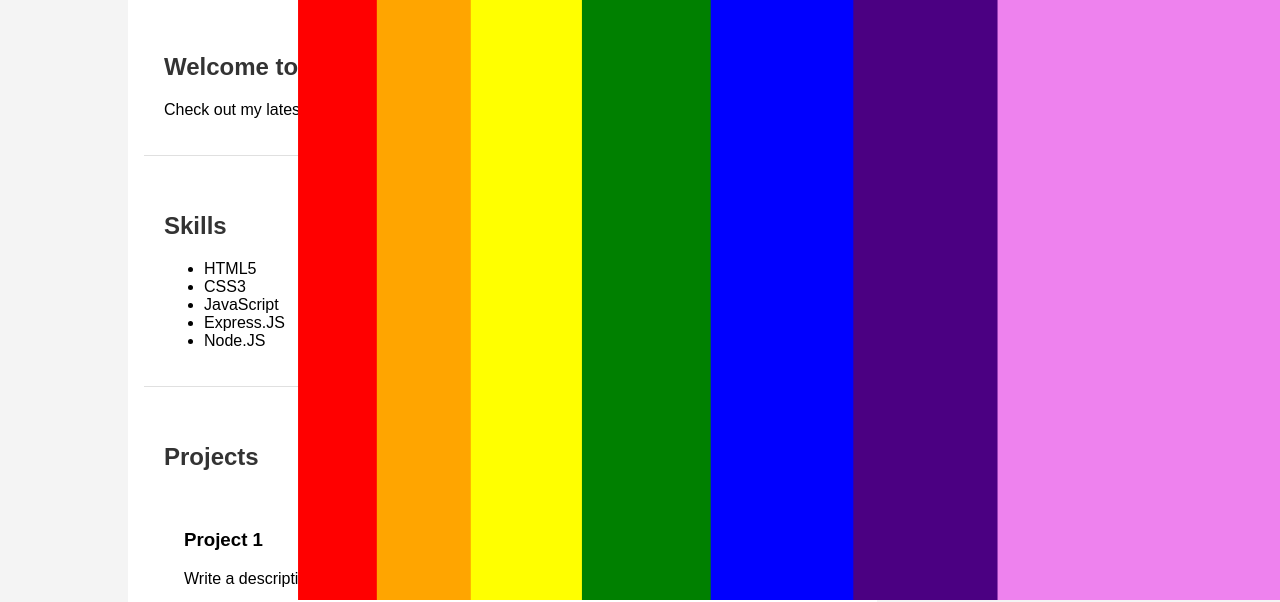
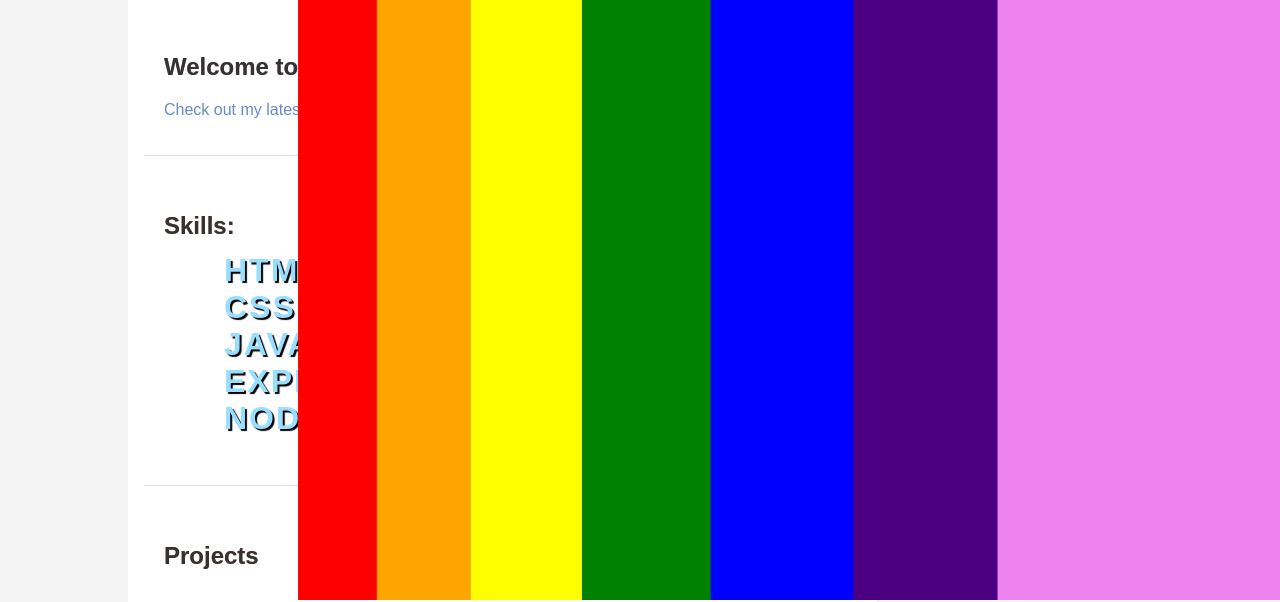
Before and after one commit to Cossy179/Portfolio, a plain HTML site: page index.html in a window 1280 px wide. Shown: the part 200-802 px from the top of the page. Drawn offline with Linux system fonts and the light colour scheme.

Commit message:
Refactor skills section styling and add animations

```diff
--- a/index.html
+++ b/index.html
@@ -27,14 +27,14 @@
         </section>
 
         <section id="skills">
-            <h2>Skills</h2>
-            <ul>
+            <h2>Skills:</h2>
+            <ul id="skills-list">
                 <li>HTML5</li>
-                <li>CSS3</li>
+                <li>CSS</li>
                 <li>JavaScript</li>
                 <li>Express.JS</li>
                 <li>Node.JS</li>
-                <!-- Add more skills as needed -->
+
             </ul>
         </section>
 
--- a/styles.css
+++ b/styles.css
@@ -28,6 +28,27 @@ header {
 section {
     padding: 20px;
     border-bottom: 1px solid #e0e0e0;
+    background: linear-gradient(to bottom, #ff7f50, #1e90ff);
+    background-clip: text;
+    -webkit-background-clip: text;
+    color: transparent;
+}
+
+#hero {
+    background-color: #ff7f50;
+}
+
+#skills {
+    background-color: #1e90ff;
+    z-index: 0;
+}
+
+#projects {
+    background-color: #32cd32;
+}
+
+#contact {
+    background-color: #ff4500;
 }
 
 h2 {
@@ -117,6 +138,25 @@ h1 {
     font-size: medium;
 }
 
+#skills-list {
+    font-size: 2em; /* Adjust size as needed */
+    margin: 20px; /* Adjust margin as needed */
+    text-shadow: 2px 2px 1px #000000; /* Adjust shadow as needed */
+    animation: float 3s infinite;
+    font-family: 'Arial', sans-serif; /* Add desired font family */
+    font-weight: bold; /* Add desired font weight */
+    color: hsl(200 100% 80%);
+    letter-spacing: 2px; /* Add desired letter spacing */
+    text-transform: uppercase; /* Add desired text transformation */
+    list-style-type: none;
+}
+
+@keyframes float {
+    0% { transform: translateY(0px); }
+    50% { transform: translateY(-20px); }
+    100% { transform: translateY(0px); }
+}
+
 
 a {
     position: relative;
```
